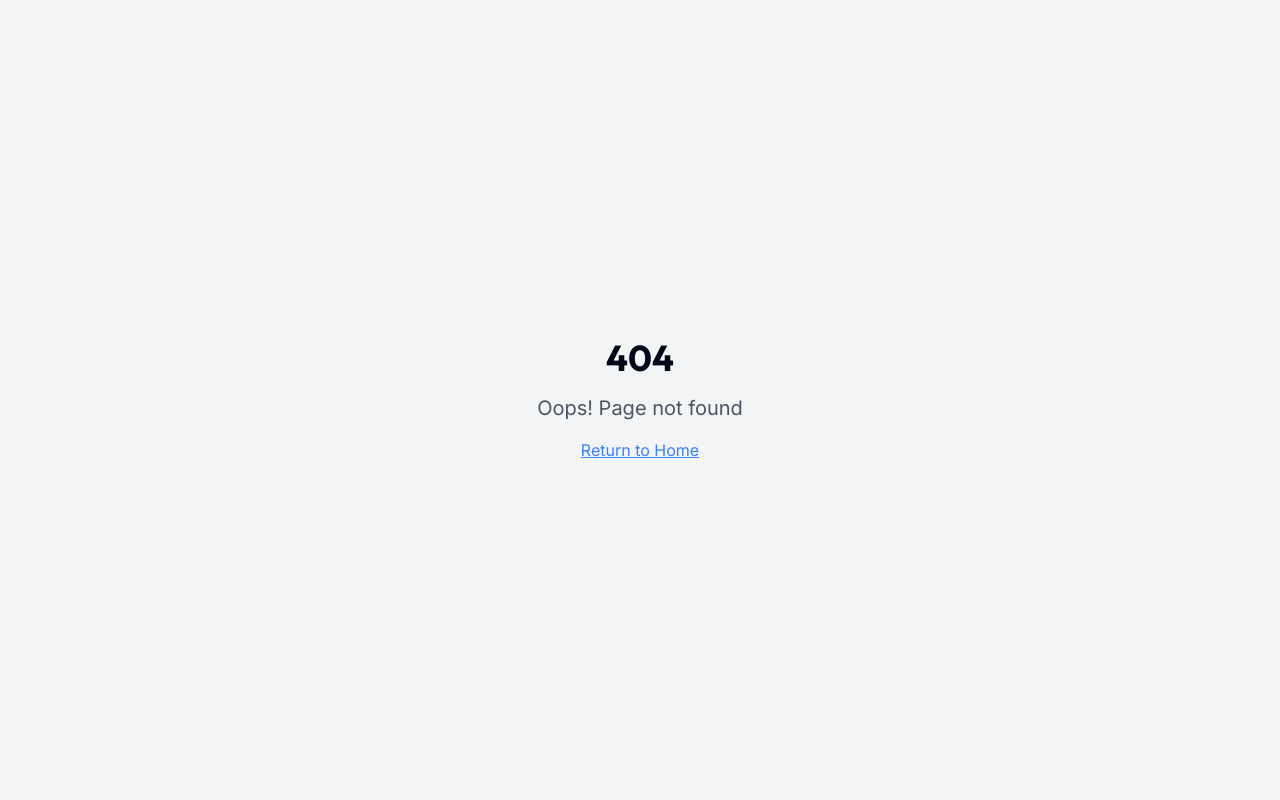
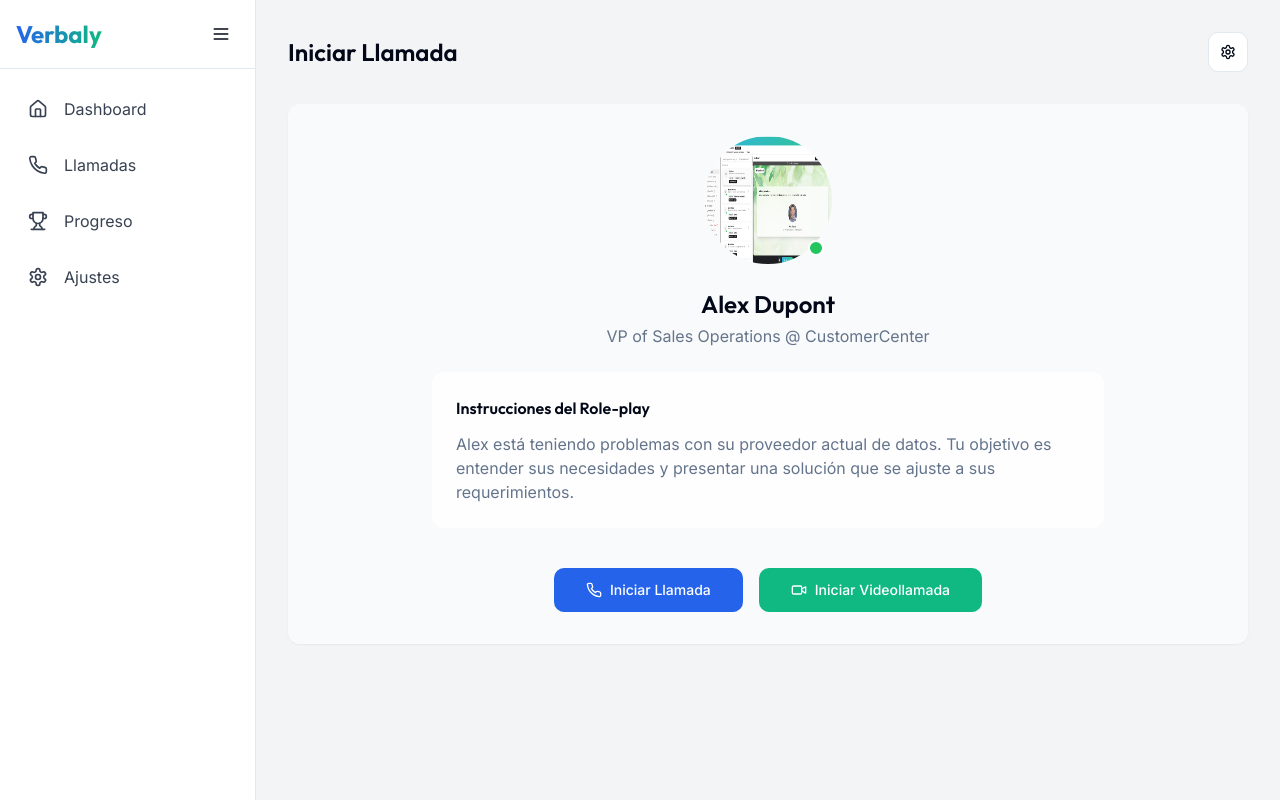
Before and after one commit to josep0101/roleplay-max-18, a React (Vite) app: page /calls/start in a window 1280 px wide. Before the commit this address had no page. Built offline with nearby package versions, Linux system fonts and the light colour scheme.

Commit message:
Improve UI for Call Screens
Create internal screens for initiating calls, viewing calls, progress, and settings. Start with the initiate call screen, including an avatar for the simulated AI agent as shown in the provided reference.
[skip gpt_engineer]

```diff
--- a/src/App.tsx
+++ b/src/App.tsx
@@ -5,6 +5,7 @@ import { QueryClient, QueryClientProvider } from "@tanstack/react-query";
 import { BrowserRouter, Routes, Route } from "react-router-dom";
 import Index from "./pages/Index";
 import NotFound from "./pages/NotFound";
+import CallStart from "./pages/CallStart";
 
 const queryClient = new QueryClient();
 
@@ -16,6 +17,7 @@ const App = () => (
       <BrowserRouter>
         <Routes>
           <Route path="/" element={<Index />} />
+          <Route path="/calls/start" element={<CallStart />} />
           <Route path="*" element={<NotFound />} />
         </Routes>
       </BrowserRouter>
--- a/src/components/Sidebar.tsx
+++ b/src/components/Sidebar.tsx
@@ -1,13 +1,14 @@
 import { Home, Phone, Trophy, Settings, Menu } from "lucide-react";
 import { useState } from "react";
 import { cn } from "@/lib/utils";
+import { Link } from "react-router-dom";
 
 export const Sidebar = () => {
   const [collapsed, setCollapsed] = useState(false);
 
   const menuItems = [
     { icon: Home, label: "Dashboard", path: "/" },
-    { icon: Phone, label: "Llamadas", path: "/calls" },
+    { icon: Phone, label: "Llamadas", path: "/calls/start" },
     { icon: Trophy, label: "Progreso", path: "/progress" },
     { icon: Settings, label: "Ajustes", path: "/settings" },
   ];
@@ -30,14 +31,14 @@ export const Sidebar = () => {
       </div>
       <nav className="p-4">
         {menuItems.map((item) => (
-          <a
+          <Link
             key={item.path}
-            href={item.path}
+            to={item.path}
             className="flex items-center gap-4 p-3 hover:bg-accent rounded-lg mb-2 text-gray-700 hover:text-primary transition-colors"
           >
             <item.icon size={20} />
             {!collapsed && <span>{item.label}</span>}
-          </a>
+          </Link>
         ))}
       </nav>
     </div>
--- /dev/null
+++ b/src/pages/CallStart.tsx
@@ -0,0 +1,62 @@
+import { Avatar, AvatarFallback, AvatarImage } from "@/components/ui/avatar";
+import { Button } from "@/components/ui/button";
+import { Card, CardContent } from "@/components/ui/card";
+import { Sidebar } from "@/components/Sidebar";
+import { Phone, Video, Settings } from "lucide-react";
+
+const CallStart = () => {
+  return (
+    <div className="flex h-screen bg-accent">
+      <Sidebar />
+      <main className="flex-1 p-8 overflow-y-auto">
+        <div className="max-w-5xl mx-auto">
+          <div className="flex justify-between items-center mb-8">
+            <h1 className="text-2xl font-semibold">Iniciar Llamada</h1>
+            <Button variant="outline" size="icon">
+              <Settings className="h-4 w-4" />
+            </Button>
+          </div>
+
+          <Card className="bg-white/50 backdrop-blur-sm border-0 shadow-sm">
+            <CardContent className="p-8">
+              <div className="flex flex-col items-center gap-6">
+                <div className="relative">
+                  <Avatar className="w-32 h-32">
+                    <AvatarImage src="/lovable-uploads/6b9e6a0f-9541-46f4-be51-4f52890a5c93.png" />
+                    <AvatarFallback>AD</AvatarFallback>
+                  </Avatar>
+                  <span className="absolute bottom-2 right-2 w-4 h-4 bg-green-500 rounded-full border-2 border-white" />
+                </div>
+
+                <div className="text-center">
+                  <h2 className="text-2xl font-semibold mb-1">Alex Dupont</h2>
+                  <p className="text-muted-foreground">VP of Sales Operations @ CustomerCenter</p>
+                </div>
+
+                <div className="bg-white/80 rounded-lg p-6 w-full max-w-2xl">
+                  <h3 className="font-semibold mb-3">Instrucciones del Role-play</h3>
+                  <p className="text-muted-foreground">
+                    Alex está teniendo problemas con su proveedor actual de datos. Tu objetivo es entender sus necesidades y presentar una solución que se ajuste a sus requerimientos.
+                  </p>
+                </div>
+
+                <div className="flex gap-4 mt-4">
+                  <Button className="gap-2" size="lg">
+                    <Phone className="h-4 w-4" />
+                    Iniciar Llamada
+                  </Button>
+                  <Button variant="secondary" className="gap-2" size="lg">
+                    <Video className="h-4 w-4" />
+                    Iniciar Videollamada
+                  </Button>
+                </div>
+              </div>
+            </CardContent>
+          </Card>
+        </div>
+      </main>
+    </div>
+  );
+};
+
+export default CallStart;
```
Also changed, not shown: public/lovable-uploads/6b9e6a0f-9541-46f4-be51-4f52890a5c93.png (added).
